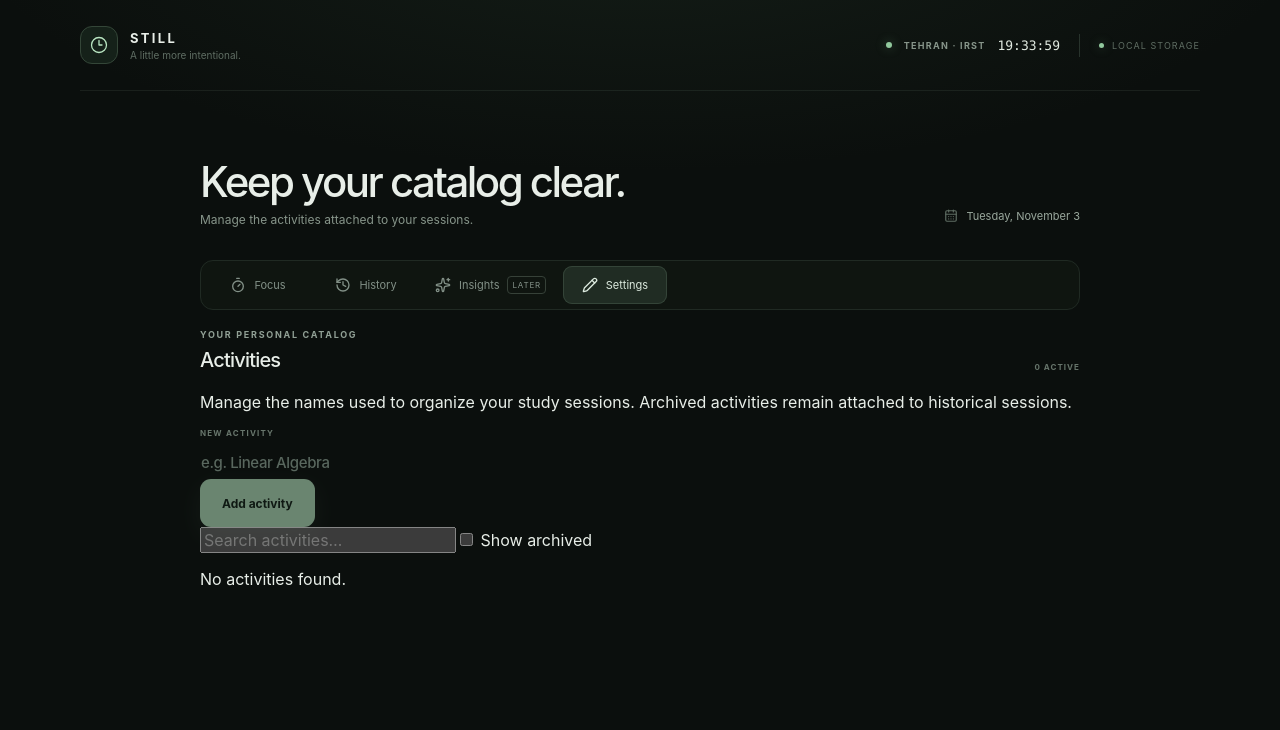
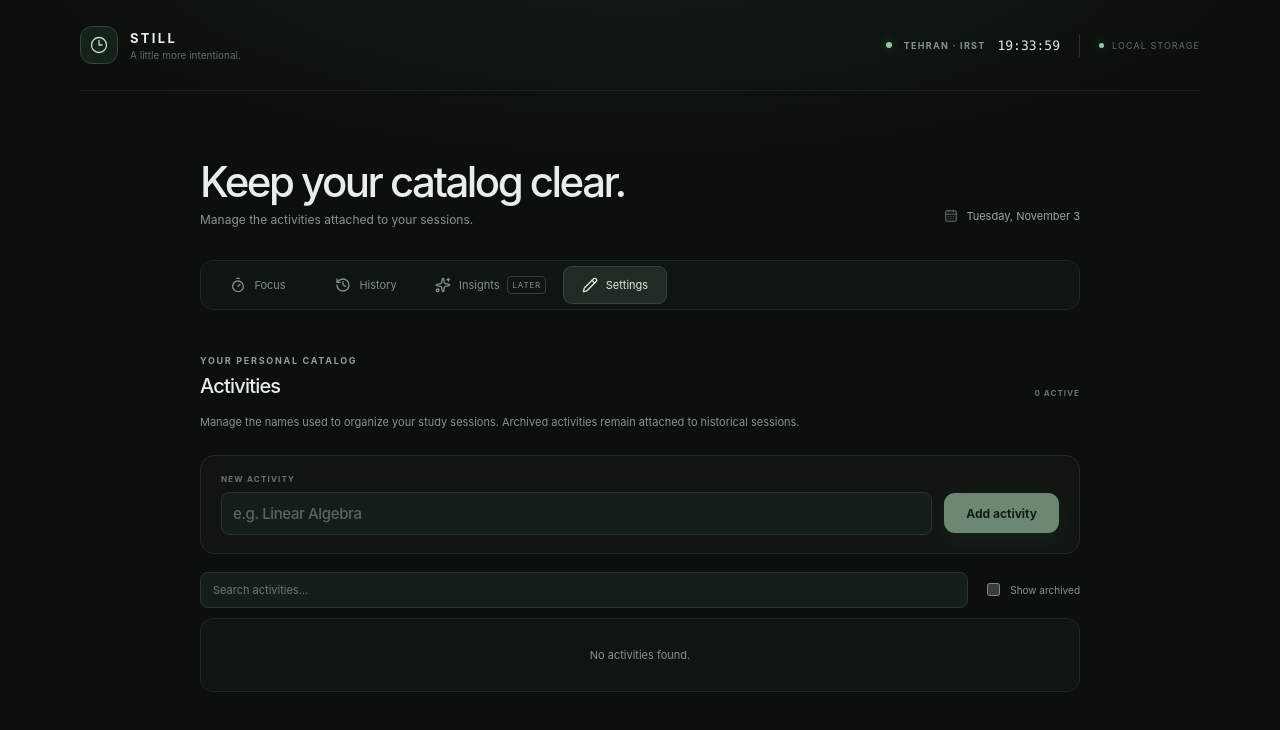
Before and after one commit to alireza-keshavarz-d/still, a React (Vite) app: page / in a window 1280 px wide. Both pictures are taken after a click on the button "Settings". Shown: the top 730 px of the page. Built offline with nearby package versions, Linux system fonts and the light colour scheme.

Commit message:
style: add activity autocomplete and settings

```diff
--- a/src/styles.css
+++ b/src/styles.css
@@ -202,3 +202,32 @@ kbd { display: inline-grid; min-width: 51px; height: 24px; place-items: center;
 @media (prefers-reduced-motion: reduce) {
   *, *::before, *::after { scroll-behavior: auto !important; animation-duration: .01ms !important; animation-iteration-count: 1 !important; transition-duration: .01ms !important; }
 }
+.activity-input-wrap { position: relative; }
+.activity-options { position: absolute; z-index: 5; top: calc(100% + 5px); left: -8px; right: 0; overflow: hidden; padding: 5px; border: 1px solid #3a4b3e; border-radius: 10px; background: #111a14; box-shadow: 0 14px 35px #0008; }
+.activity-option { width: 100%; display: flex; align-items: center; justify-content: space-between; gap: 12px; padding: 10px; border: 0; border-radius: 6px; background: transparent; color: #dce7dd; text-align: left; cursor: pointer; }
+.activity-option:hover, .activity-option.active { background: #243329; }
+.activity-option span { overflow: hidden; font-size: 11px; text-overflow: ellipsis; white-space: nowrap; }
+.activity-option small { flex: none; color: #7d9181; font-size: 8px; }
+.activity-create { border-top: 1px solid #29372d; border-radius: 0 0 6px 6px; color: var(--accent); }
+.activity-hint, .activity-error { display: block; margin-top: 5px; font-size: 9px; color: #819c86; }
+.activity-error { color: #e4a99e; }
+.activity-settings { padding: 26px 0 0; }
+.settings-description { margin: -5px 0 23px; color: var(--muted); font-size: 11px; line-height: 1.7; }
+.activity-create-form { padding: 18px 20px; border: 1px solid var(--soft-line); border-radius: 14px; background: rgba(17,23,19,.85); }
+.activity-create-row { display: flex; align-items: center; gap: 12px; }
+.activity-create-row .title-input { flex: 1; min-width: 0; margin: 0; padding: 11px; border: 1px solid #29382d; background: #141d17; }
+.activity-create-row .primary-button { min-height: 40px; white-space: nowrap; }
+.activity-settings-tools { display: flex; justify-content: space-between; align-items: center; gap: 15px; margin: 18px 0 10px; }
+.activity-search { min-width: 0; width: 100%; padding: 10px 12px; border: 1px solid #29382d; border-radius: 8px; background: #141d17; color: var(--text); font-size: 11px; }
+.archived-toggle { display: flex; flex: none; align-items: center; gap: 7px; color: var(--muted); font-size: 10px; }
+.managed-activities { overflow: hidden; border: 1px solid var(--soft-line); border-radius: 13px; background: rgba(17,23,19,.75); }
+.managed-activity { min-height: 53px; display: flex; align-items: center; gap: 10px; padding: 8px 13px; border-bottom: 1px solid #202a23; }
+.managed-activity:last-child { border-bottom: 0; }
+.managed-activity-name { flex: 1; min-width: 0; color: #dce6dd; font-size: 11px; }
+.managed-activity-name.archived { color: #758278; text-decoration: line-through; }
+.managed-activity button, .activity-edit-form button { padding: 7px 9px; border: 1px solid #354238; border-radius: 7px; background: #18221b; color: #aab9ac; font-size: 9px; cursor: pointer; }
+.managed-activity button:hover, .activity-edit-form button:hover { border-color: #59715d; color: var(--accent); }
+.activity-edit-form { width: 100%; display: flex; gap: 7px; }
+.activity-edit-form input { flex: 1; }
+.settings-empty { padding: 18px; color: var(--muted); font-size: 11px; text-align: center; }
+@media (max-width: 520px) { .activity-create-row { align-items: stretch; flex-direction: column; } .activity-create-row .primary-button { width: 100%; } .activity-settings-tools { align-items: stretch; flex-direction: column; } .managed-activity { gap: 6px; padding: 8px; } .managed-activity button { padding: 7px 6px; } }
```
